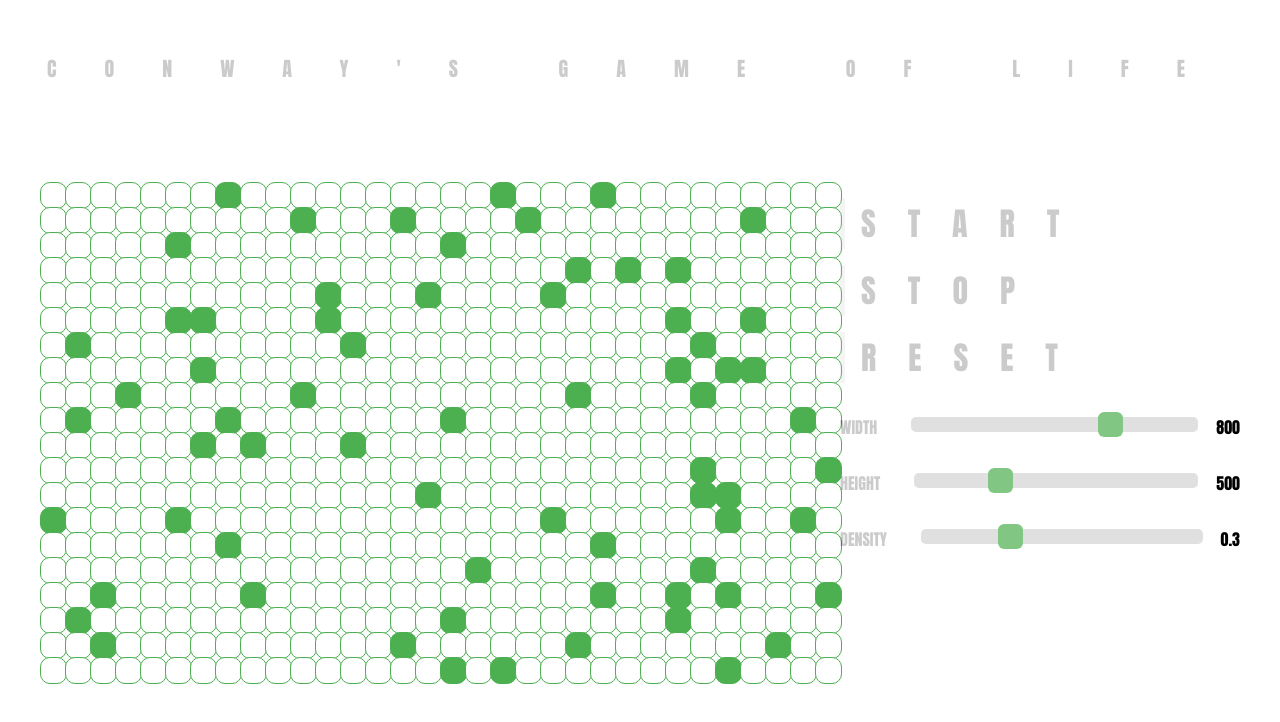
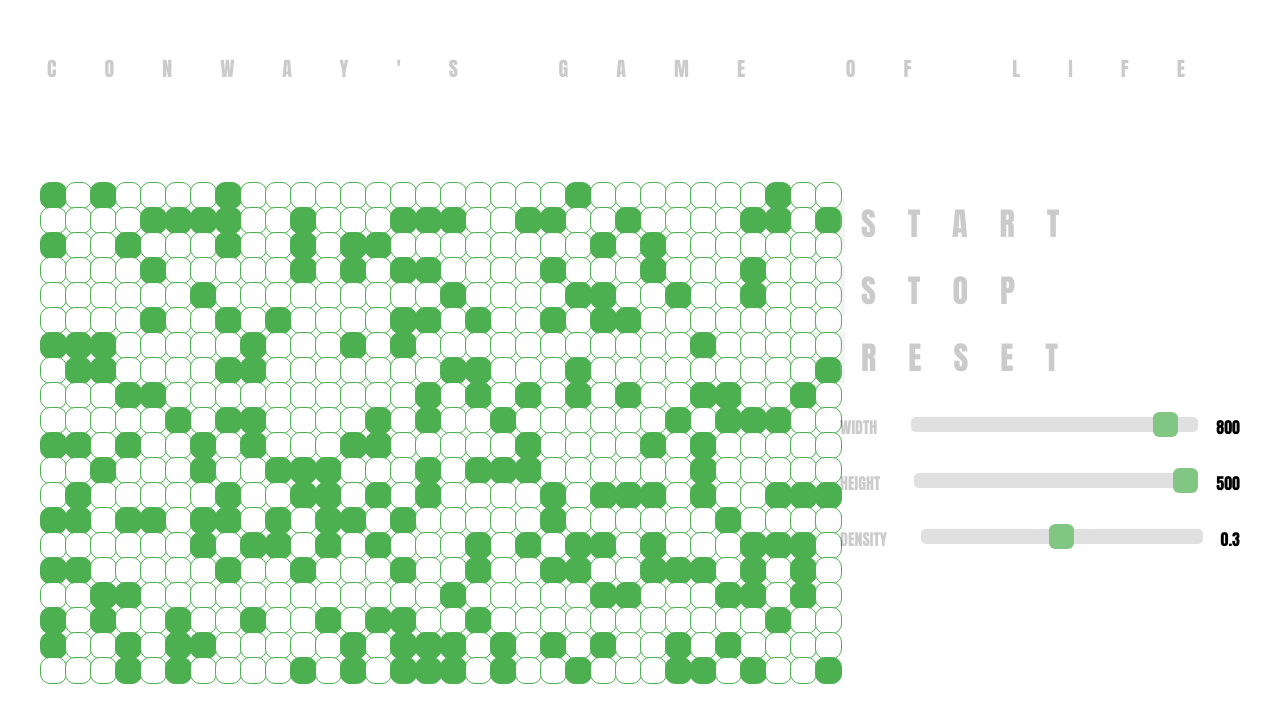
Before and after one commit to schwuchow/game-of-life, a React app: page / in a window 1280 px wide. Shown: the top 722 px of the page. Built offline with nearby package versions, Linux system fonts and the light colour scheme; the HTML template or start-up script is replaced by a standard one.

Commit message:
change slider params, added reset btn, cell class -> function

```diff
--- a/src/app/App.scss
+++ b/src/app/App.scss
@@ -15,6 +15,7 @@
         line-height: 3rem;
         transition: .5s;
         opacity: 0.2;
+        cursor: pointer;
 
         &:hover {
             letter-spacing: 1rem;
--- a/src/app/components/Button.tsx
+++ b/src/app/components/Button.tsx
@@ -9,17 +9,19 @@ interface ButtonProps {
 const Button: React.FC<ButtonProps> = props => {
     const {state, setState} = React.useContext(CellContext);
 
-    const doSomething = () => {
+    const handleStateOnClick = () => {
         if (props.action === "START") {
             setState({...state, shouldRun: true});
         } else if (props.action === "STOP") {
             setState({...state, shouldRun: false});
+        } else if (props.action === "RESET") {
+            setState({...state, width: 800, height: 500, density: .3, shouldRun: false});
         }
     }
 
     return (
         <>
-            <button className="button" onClick={doSomething} type="button">{props.action}</button>
+            <button className="button" onClick={handleStateOnClick} type="button">{props.action}</button>
         </>
     );
 };
--- /dev/null
+++ b/src/app/components/Cell.scss
@@ -0,0 +1,5 @@
+.cell {
+    &:hover {
+        opacity: 0.7;
+    }
+}
--- a/src/app/components/Cell.tsx
+++ b/src/app/components/Cell.tsx
@@ -7,31 +7,28 @@ interface CellProps {
     curState: number
 }
 
-class Cell extends React.Component<CellProps, {}> {
-    constructor(props: CellProps) {
-        super(props);
+const Cell: React.FC<CellProps> = (props) => {
+
+    let backgroundColor = evalState();
+    const cellStyle = {
+        position: 'absolute',
+        left: `${props.x}px`,
+        top: `${props.y}px`,
+        width: `${props.size}px`,
+        height: `${props.size}px`,
+        border: "1px solid #4CAF50",
+        borderRadius: "10px",
+        backgroundColor
     }
 
-    evalState() {
-        return (this.props.curState === 1)? '#4CAF50': 'white';
+    function evalState() {
+        return (props.curState === 1)? '#4CAF50': 'white';
     }
 
-    render() {
-        let backgroundColor = this.evalState();
-        const cellStyle = {
-            position: 'absolute',
-            left: `${this.props.x}px`,
-            top: `${this.props.y}px`,
-            width: `${this.props.size}px`,
-            height: `${this.props.size}px`,
-            border: "1px solid #4CAF50",
-            borderRadius: "10px",
-            backgroundColor
-        }
-        return(
-            <div style={cellStyle}></div>
-        );
-    }
+
+    return(
+        <div style={cellStyle} className="cell"></div>
+    );
 }
 
 export default Cell;
--- a/src/app/components/Cellboard.scss
+++ b/src/app/components/Cellboard.scss
@@ -1,5 +1,4 @@
 .cellboard {
     grid-area: cellboard;
     position: relative;
-    // margin: 50px;
 }
--- a/src/app/components/Cellboard.tsx
+++ b/src/app/components/Cellboard.tsx
@@ -22,10 +22,18 @@ const Cellboard: React.FC = () => {
     }, [state.width, state.height]);
 
     useEffect(() => {
-        generate();
+        changeDensity();
+    }, [state.density]);
+
+    useEffect(() => {
+        // generate();
     });
 
     const resize = () => {
+        initializeCellState();
+    }
+
+    const changeDensity = () => {
         initializeCellState();
     }
 
@@ -39,7 +47,7 @@ const Cellboard: React.FC = () => {
             for (let j = 0; j < columns; j++) {
                 // let random = Math.round(Math.random());
                 let random = Math.random();
-                if (random > .1) random = 0
+                if (random > state.density) random = 0
                 else {random = 1}
                 let cell: CellType = {
                     y: state.cellSize*i,
--- a/src/app/components/Settings.tsx
+++ b/src/app/components/Settings.tsx
@@ -12,9 +12,9 @@ const Settings: React.FC = () => {
             <Button action="START"/>
             <Button action="STOP"/>
             <Button action="RESET"/>
-            <Slider label="WIDTH" min={300} max={1000} step={state.cellSize} value={state.width}/>
-            <Slider label="HEIGHT" min={300} max={1000} step={state.cellSize} value={state.height}/>
-            <Slider label="DENSITY" min={0} max={1} step={0.1} value={state.density}/>
+            <Slider label="WIDTH" min={200} max={850} step={state.cellSize} value={state.width}/>
+            <Slider label="HEIGHT" min={200} max={500} step={state.cellSize} value={state.height}/>
+            <Slider label="DENSITY" min={0.1} max={0.5} step={0.05} value={state.density}/>
         </div>
     );
 };
--- a/src/app/components/Slider.scss
+++ b/src/app/components/Slider.scss
@@ -1,5 +1,4 @@
 .slider-container {
-
     width: 400px;
     margin: 2rem 0;
     display: flex;
@@ -45,7 +44,7 @@
         margin-left: 1rem;
     }
 
-    &:hover > * {
+    &:hover > *, &:active > * {
         opacity: 1;
     }
 }
--- a/src/app/components/Slider.tsx
+++ b/src/app/components/Slider.tsx
@@ -13,7 +13,7 @@ interface SliderProps {
 const Slider: React.FC<SliderProps> = props => {
     const {state, setState} = React.useContext(CellContext);
 
-    const doSomething = (e: React.ChangeEvent<HTMLInputElement>) => {
+    const handleStateOnSlide = (e: React.ChangeEvent<HTMLInputElement>) => {
         if (props.label === "WIDTH") {
             setState({ ...state, width: e.target.value});
         } else if (props.label === "HEIGHT") {
@@ -27,7 +27,7 @@ const Slider: React.FC<SliderProps> = props => {
         <div className="slider-container">
             <label>{props.label}</label>
             <input className="slider"
-                   onChange={doSomething}
+                   onChange={handleStateOnSlide}
                    type="range"
                    min={props.min}
                    max={props.max}
```
